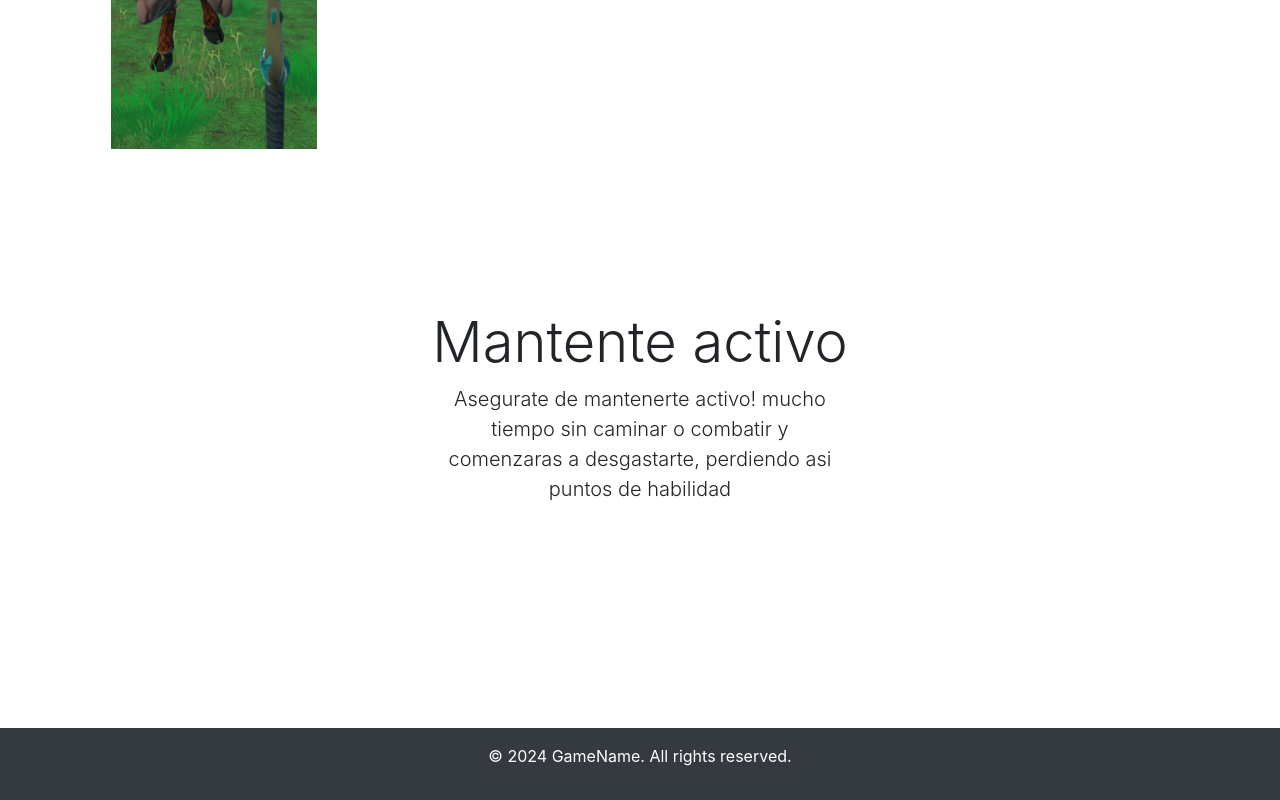
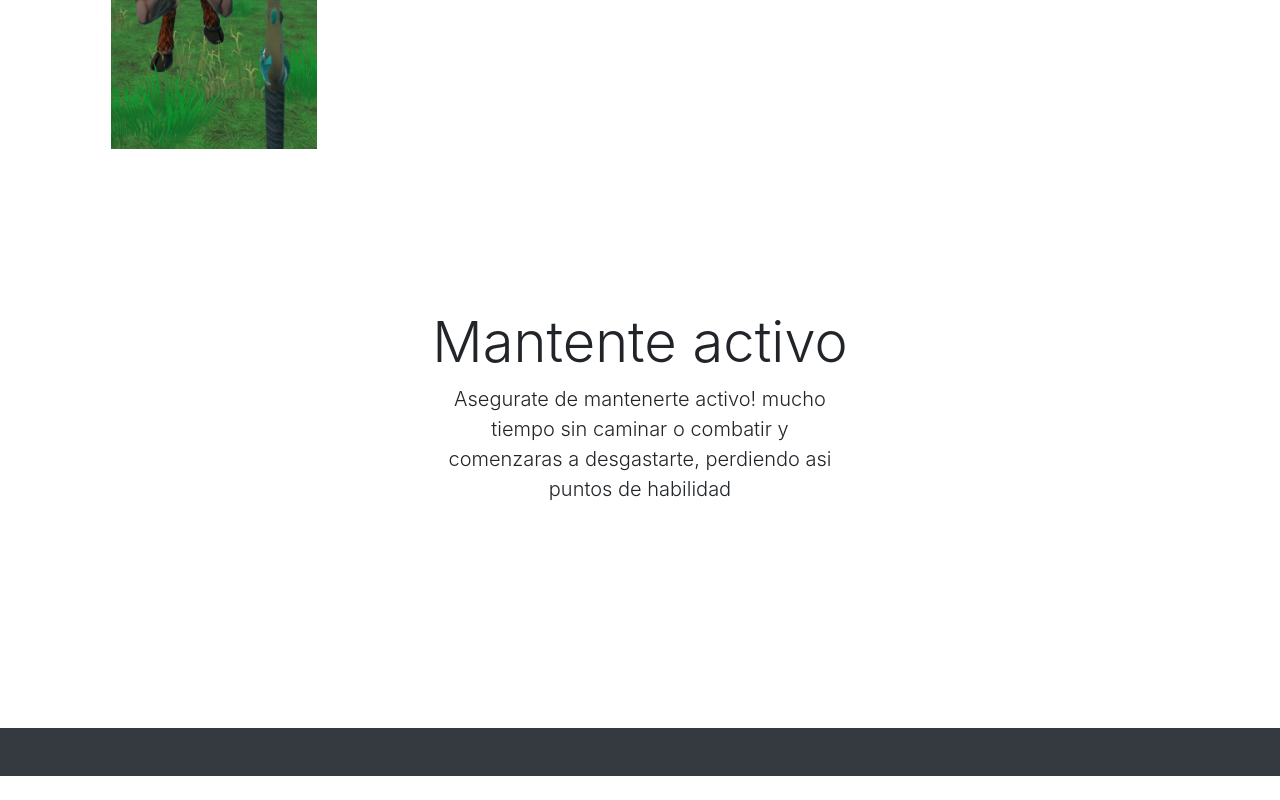
Before and after one commit to emmabarrios/eldrichWalkersWeb, a website built with webpack: page dist/index.html in a window 1280 px wide. Shown: the part 1902-2702 px from the top of the page. After the commit the page ends 2678 px from the top, so only its background shows below. Built offline with nearby package versions, Linux system fonts and the light colour scheme; some packages are replaced by stand-ins of ours; no server answers.

Commit message:
Update index.html

```diff
--- a/dist/index.html
+++ b/dist/index.html
@@ -89,7 +89,7 @@
 
     <!-- Sticky Footer -->
     <footer id="sticky-footer" class="bg-dark text-white text-center py-3">
-        <p>&copy; 2024 GameName. All rights reserved.</p>
+        <p></p>
     </footer>
       <script src="bundle.js"></script>
 </body>
```
